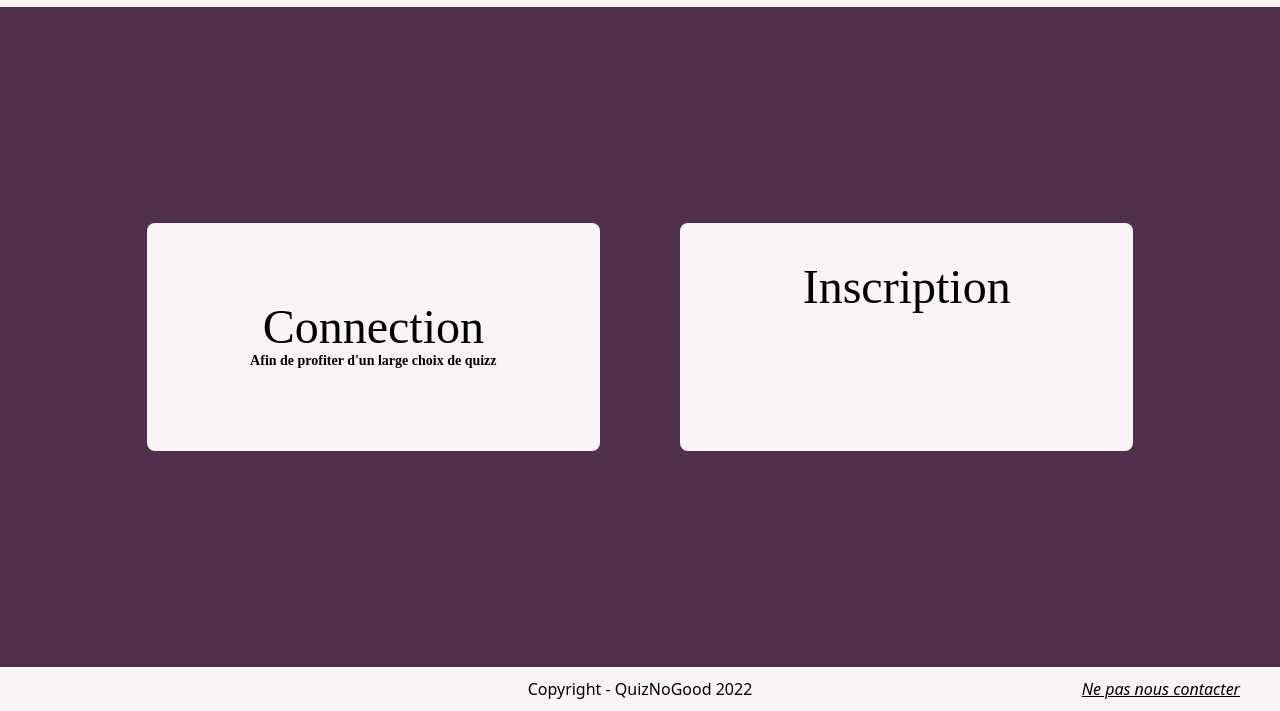
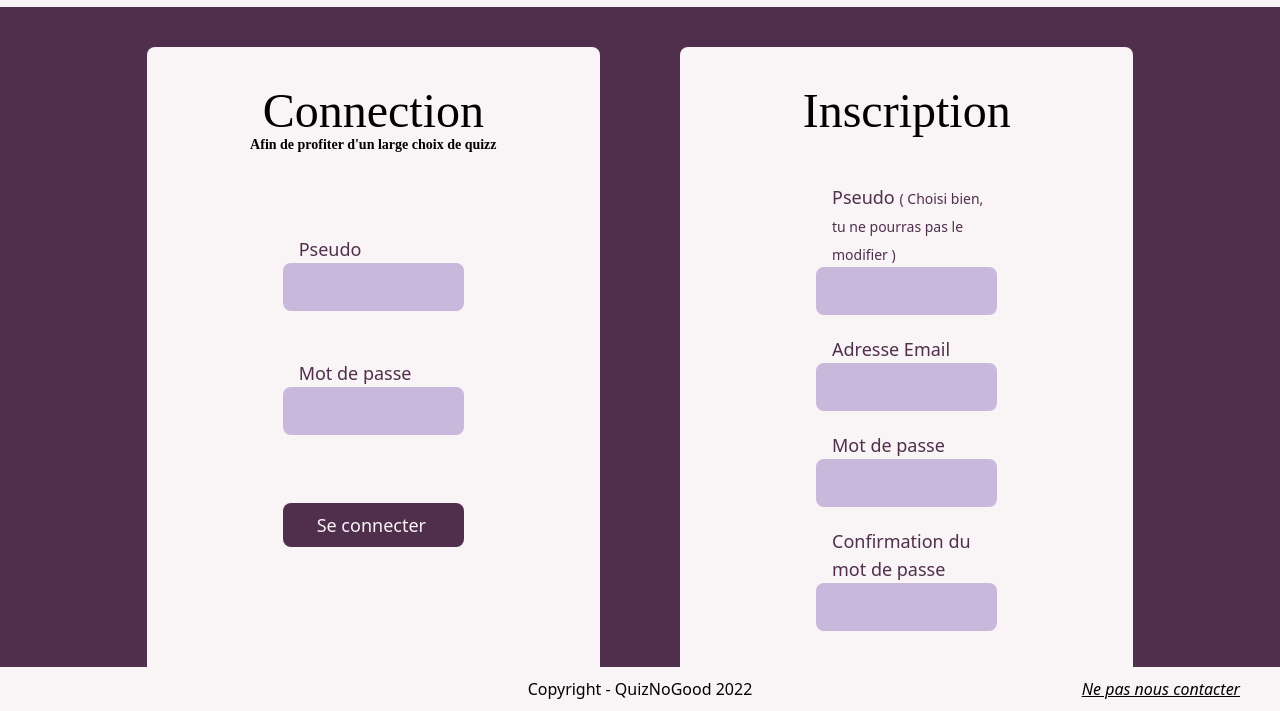
Before and after one commit to anttassin/QuizNoGood, a plain HTML site: page connection.html in a window 1280 px wide. Shown: the part 89-800 px from the top of the page. Drawn offline with nearby package versions, Linux system fonts and the light colour scheme; a web font is replaced by a local one.

Commit message:
fin connection + petite modif contact

```diff
--- a/connection.html
+++ b/connection.html
@@ -41,16 +41,32 @@
         </nav>
     </header>
 
-    <main class="flex-1 overflow-y-auto grid grid-cols-12 place-content-around">
-        <article class= "col-start-2 col-span-5 bg-[#F9F4F5] m-10 p-20 rounded-lg ">
+    <main class="flex-1 overflow-y-auto grid grid-cols-12">
+        <article class= "col-start-2 col-span-5 bg-[#F9F4F5] m-10 p-10 rounded-lg ">
             <h2 class="text-5xl text-center">Connection</h2>
             <p class="text-sm text-center sourceCode">Afin de profiter d'un large choix de quizz</p>
-            <form action="">
-
+            <form class="grid grid-cols-1 place-content-around my-12 mx-24">
+                <label for="Pseudo" class="ml-4 text-lg text-[#502F4C] font-medium pt-8">Pseudo</label>
+                <input type="text" name="Pseudo" id="pseudo" class="rounded-lg px-2 py-3 bg-[#C8B8DB] outline-[#502F4C] w-full mb-5">
+                <label for="mdp" class="ml-4 text-lg text-[#502F4C] font-medium pt-7">Mot de passe</label>
+                <input type="password" name="mdp" id="mdp" class="rounded-lg px-2 py-3 bg-[#C8B8DB] outline-[#502F4C] w-full mb-5">
+                <button type="submit" class="block py-2 pr-4 pl-3 text-lg text-[#F9F4F5] bg-[#502F4C] rounded-lg mt-12">Se connecter</button>
             </form>
         </article>
         <aside class="col-start-7 col-span-5 bg-[#F9F4F5] m-10 p-10 rounded-lg">
             <h2 class="text-5xl text-center">Inscription</h2>
+            <form class="grid grid-cols-1 place-content-around my-12 mx-24">
+                <label for="Pseudo" class="ml-4 text-lg text-[#502F4C] font-medium">Pseudo <span class="text-sm hover:text-base">( Choisi bien, tu ne pourras pas le modifier )</span></label>
+                <input type="text" name="Pseudo" id="pseudo" class="rounded-lg px-2 py-3 bg-[#C8B8DB] outline-[#502F4C] w-full mb-5">
+                <label for="mail" class="ml-4 text-lg text-[#502F4C] font-medium">Adresse Email</label>
+                <input type="email" name="mail" id="mail" class="rounded-lg px-2 py-3 bg-[#C8B8DB] outline-[#502F4C] w-full mb-5">
+                <label for="mdp" class="ml-4 text-lg text-[#502F4C] font-medium">Mot de passe</label>
+                <input type="password" name="mdp" id="mdp" class="rounded-lg px-2 py-3 bg-[#C8B8DB] outline-[#502F4C] w-full mb-5">
+                <label for="cmdp" class="ml-4 text-lg text-[#502F4C] font-medium">Confirmation du mot de passe</label>
+                <input type="password" name="cmdp" id="cmdp" class="rounded-lg px-2 py-3 bg-[#C8B8DB] outline-[#502F4C] w-full mb-5">
+                <br>
+                <button type="submit" class="block py-2 pr-4 pl-3 text-lg text-[#F9F4F5] bg-[#502F4C] rounded-lg">S'inscrire</button>
+            </form>
         </aside>
     </main>
 
```
Also changed, not shown: contact.html (+4 -4 lines).
